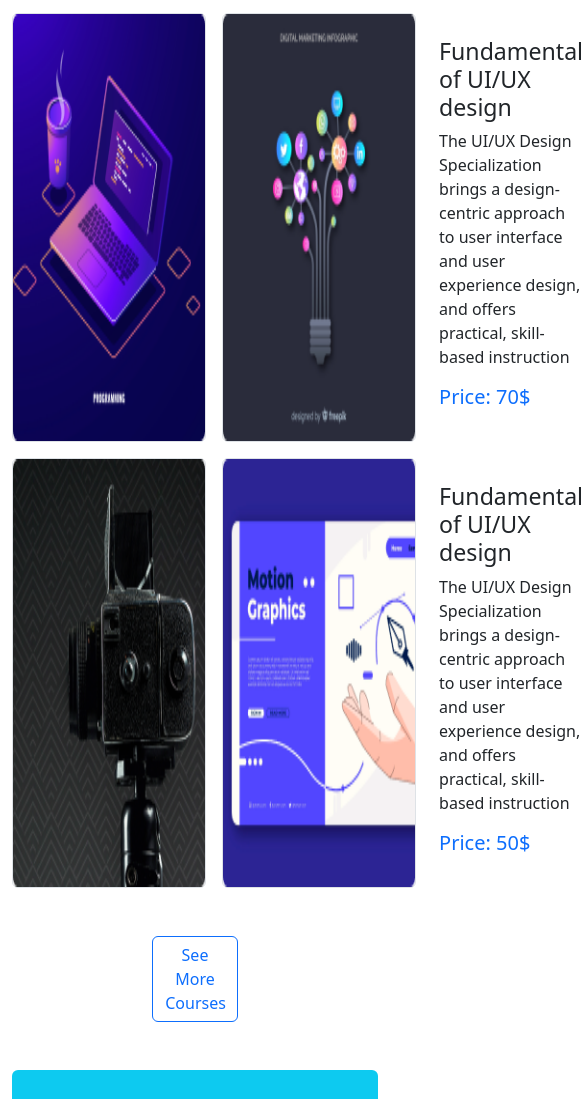
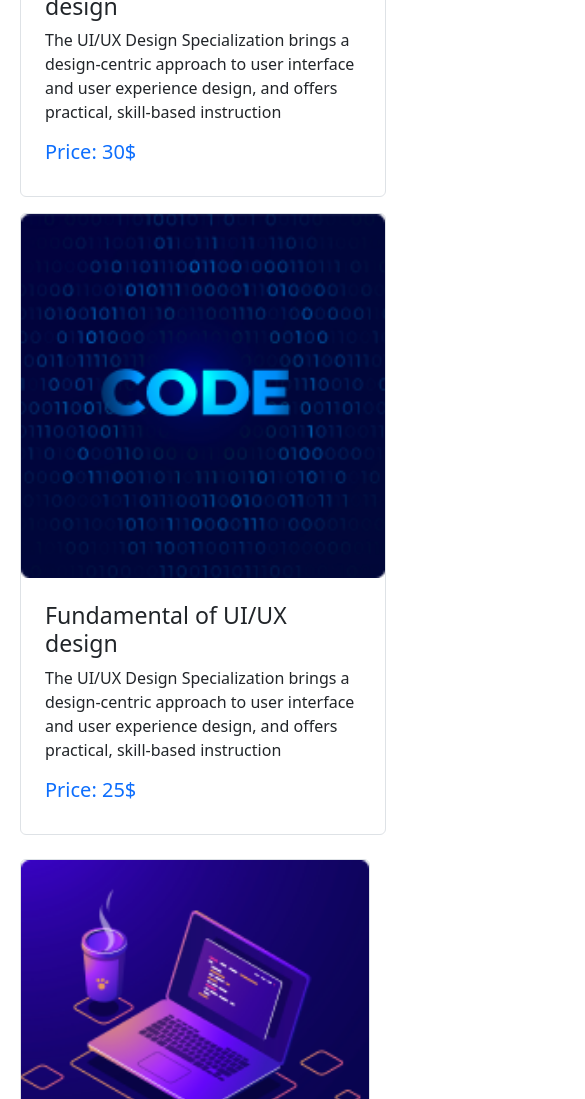
Before and after one commit to ak-armu/best-it, a plain HTML site: page index.html in a window 390 px wide. Shown: the part 901-2000 px from the top of the page, 585 px wide, since content can reach past the window. Drawn offline with nearby package versions, Linux system fonts and the light colour scheme.

Commit message:
all are responsive except cards

```diff
--- a/index.html
+++ b/index.html
@@ -97,8 +97,8 @@
             <p class="text-center">There Is No Sore It Will Not Heal, No Education It Will Not Subdue.</p>
 
             <div class="mt-5">
-                <div class="d-flex flex-xs-column flex-sm-column flex-lg-row flex-md-row">
-                    <div class="col-12 col-lg-6 col-md-6 col-sm-12 col-xl-6 d-flex flex-sm-column flex-xs-column flex-lg-row border rounded me-3">
+                <div class="d-flex flex-column flex-xs-column flex-sm-column flex-md-column flex-lg-row flex-md-row">
+                    <div class="col-12 col-lg-6 col-md-12 col-sm-12 col-xl-6 d-flex flex-column flex-sm-column flex-md-row flex-xs-column flex-lg-row border rounded m-2">
                       <img src="images/course/course-1.png" alt="" class="img-fluid w-100">
                       <div class="p-4">
                         <h3>Fundamental of UI/UX design</h3>
@@ -106,7 +106,7 @@
                         <h5 class="text-primary">Price: 30$</h5>
                       </div>
                     </div>
-                    <div class="col-12 col-lg-6 col-md-6 col-sm-12 col-xl-6 d-flex flex-sm-column flex-xs-column flex-lg-row border rounded">
+                    <div class="col-12 col-lg-6 col-md-12 col-sm-12 col-xl-6 d-flex flex-column flex-sm-column flex-md-row flex-xs-column flex-lg-row border rounded m-2">
                         <img src="images/course/course-2.png" alt="" class="img-fluid w-100">
                         <div class="p-4">
                           <h3>Fundamental of UI/UX design</h3>
@@ -115,8 +115,8 @@
                         </div>
                       </div>
                 </div>
-                <div class="d-flex flex-xs-column flex-sm-column flex-lg-row flex-md-row my-3">
-                    <div class="col-lg-6 col-md-6 col-sm-12 col-xs-12 d-flex flex-sm-column flex-xs-column flex-lg-row border rounded me-3">
+                <div class="d-flex flex-column flex-xs-column flex-sm-column flex-md-column flex-lg-row flex-md-row my-2">
+                    <div class="col-lg-6 col-md-12 col-sm-12 col-xs-12 d-flex flex-column flex-sm-column flex-md-row flex-xs-column flex-lg-row border rounded m-2">
                         <img src="images/course/course-3.png" alt="" class="img-fluid w-100">
                         <div class="p-4">
                           <h3>Fundamental of UI/UX design</h3>
@@ -124,7 +124,7 @@
                           <h5 class="text-primary">Price: 60$</h5>
                         </div>
                       </div>
-                      <div class="col-lg-6 col-md-6 col-sm-12 col-xs-12 d-flex flex-sm-column flex-xs-column flex-lg-row border rounded">
+                      <div class="col-lg-6 col-md-12 col-sm-12 col-xs-12 d-flex flex-column flex-sm-column flex-md-row flex-xs-column flex-lg-row border rounded m-2">
                         <img src="images/course/course-4.png" alt="" class="img-fluid w-100">
                         <div class="p-4">
                           <h3>Fundamental of UI/UX design</h3>
@@ -133,8 +133,8 @@
                         </div>
                       </div>
                 </div>
-                <div class="d-flex flex-xs-column flex-sm-column flex-lg-row flex-md-row">
-                    <div class="col-lg-6 col-md-6 col-sm-12 col-xs-12 d-flex flex-sm-column flex-xs-column flex-lg-row border rounded me-3">
+                <div class="d-flex flex-column flex-xs-column flex-sm-column flex-md-column flex-lg-row flex-md-row">
+                    <div class="col-lg-6 col-md-12 col-sm-12 col-xs-12 d-flex flex-column flex-sm-column flex-md-row flex-xs-column flex-lg-row border rounded m-2">
                         <img src="images/course/course-5.png" alt="" class="img-fluid w-100">
                         <div class="p-4">
                           <h3>Fundamental of UI/UX design</h3>
@@ -142,7 +142,7 @@
                           <h5 class="text-primary">Price: 40$</h5>
                         </div>
                       </div>
-                      <div class="col-lg-6 col-md-6 col-sm-12 col-xs-12 d-flex flex-sm-column flex-xs-column flex-lg-row border rounded">
+                      <div class="col-lg-6 col-md-12 col-sm-12 col-xs-12 d-flex flex-column flex-sm-column flex-md-row flex-xs-column flex-lg-row border rounded m-2">
                         <img src="images/course/course-6.png" alt="" class="img-fluid w-100">
                         <div class="p-4">
                           <h3>Fundamental of UI/UX design</h3>
@@ -155,7 +155,7 @@
 
             <div class="container mt-5">
               <div class="col-sm-12 text-center">
-                  <button type="button" class="btn btn-outline-primary w-25">See More Courses</button>
+                  <button type="button" class="btn btn-outline-primary">See More Courses</button>
               </div>
           </div>
         </section>
```
